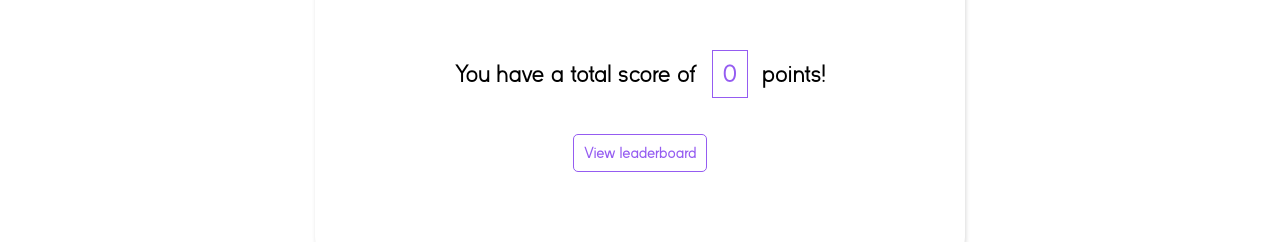
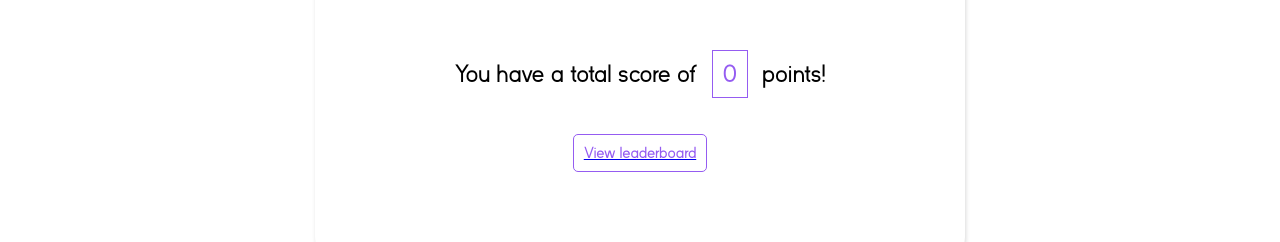
Before and after one commit to SNasser97/pod-points, a React (Create React App) app: page /home in a window 1280 px wide. Shown: the part 780-1022 px from the top of the page. Built offline with nearby package versions, Linux system fonts and the light colour scheme; no server answers; what react-media-player would draw is missing.

Commit message:
link rank comp to leaderboard route

```diff
--- a/src/components/Rank/Rank.js
+++ b/src/components/Rank/Rank.js
@@ -1,4 +1,5 @@
 import React from "react";
+import {Link} from "react-router-dom";
 
 const Rank = ({user, score}) => {
 	// displays current score and if score is updated will show new score once user finishes episode.
@@ -12,7 +13,10 @@ const Rank = ({user, score}) => {
 				  You have a total score of <span className="user__rank--score">{!score ? user.score : score}</span> points!
 				</p>
 				<div className="user__info">
-					<a href="#!" className="btn btn__ghost user__btn">View leaderboard</a>
+					<Link to="/leaderboard">
+						<span className="btn btn__ghost user__btn">View leaderboard</span>
+					</Link>
+					{/* <a href="#!" className="btn btn__ghost user__btn">View leaderboard</a> */}
 				</div>
 			</div>
 		</div>
```
